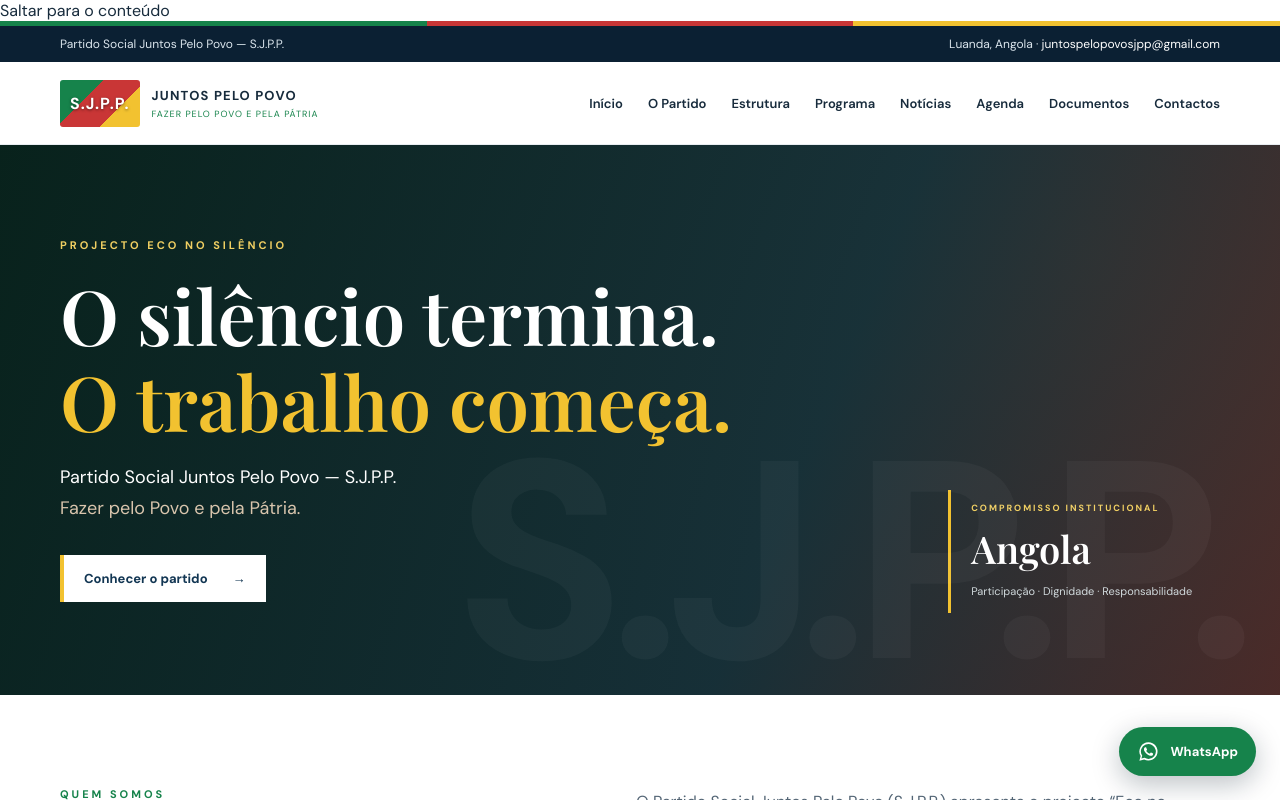
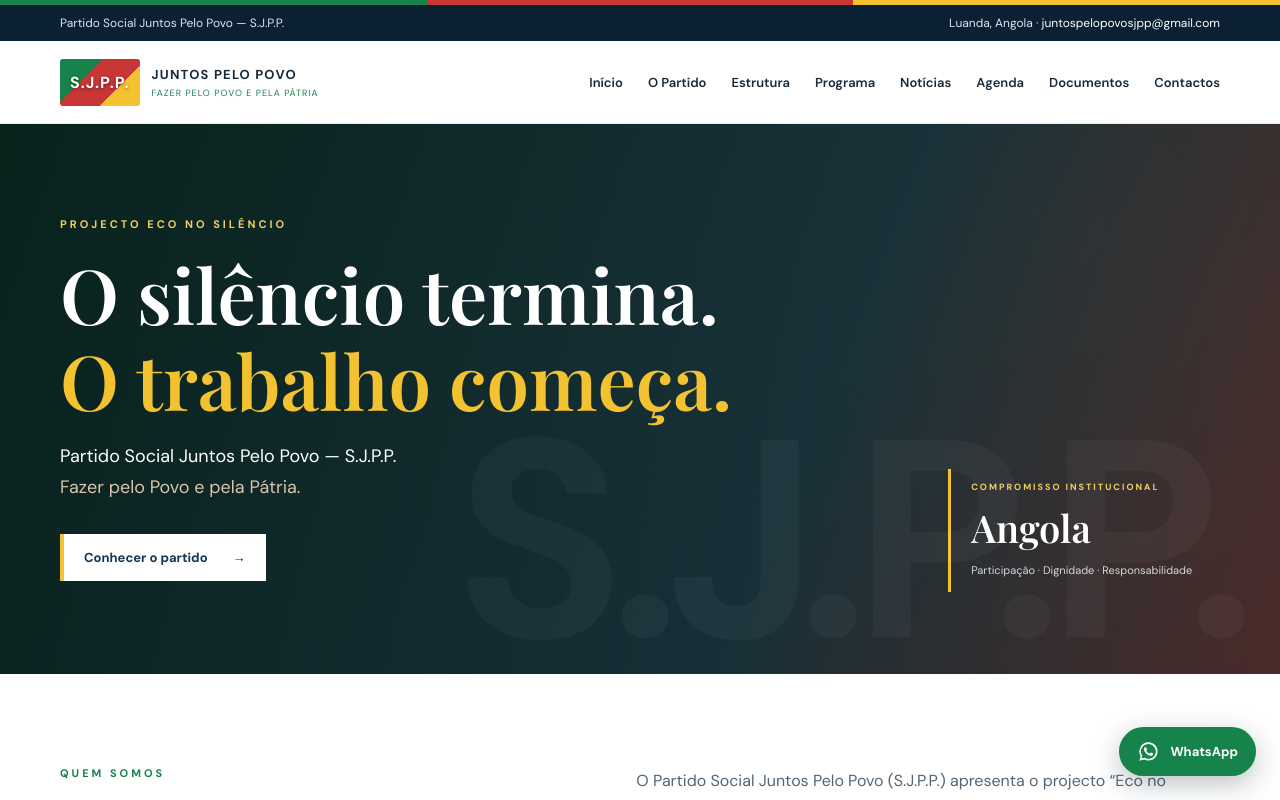
Before and after one commit to Fernandosantarosa-bit/sjpp, a React (Vite) app: page / in a window 1280 px wide. Shown: the top 800 px of the page. Built offline with nearby package versions, Linux system fonts and the light colour scheme; no server answers; the database is empty.

Commit message:
Add visible keyboard skip-link styling

```diff
--- a/src/styles.css
+++ b/src/styles.css
@@ -60,3 +60,7 @@
 @media(max-width:650px){.hero-side-note{display:none}.news-tools{display:block}.news-tools label{display:block;margin-bottom:8px}.news-card .news-cover{height:170px}}
 
 .form-privacy-note{margin:-4px 0 18px;padding:12px 14px;border-left:3px solid var(--sjpp-yellow);background:#ffffff0d;color:#d9e4e5;font-size:12px;line-height:1.7}
+
+
+.skip-link{position:fixed;z-index:1000;top:10px;left:10px;transform:translateY(-160%);padding:12px 16px;background:#fff;color:#102a44;border:2px solid #16834b;font-weight:700;text-decoration:none;box-shadow:0 4px 18px #0002}.skip-link:focus{transform:translateY(0)}
+#conteudo:focus{outline:none}
```
